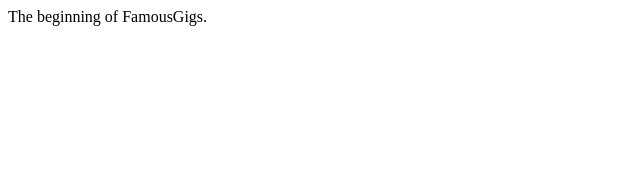
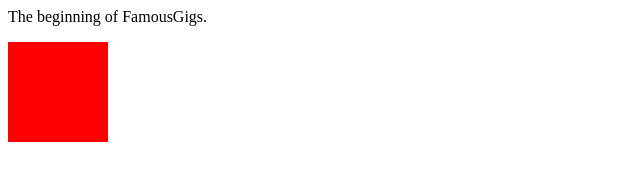
Before and after one commit to cj3kim/FamousGigs, a website: page app/views/index.html in a window 1280 px wide. Shown: the whole page, without its empty margins (0-640 px from the left). Drawn offline with Linux system fonts and the light colour scheme.

Commit message:
We're able to serve the public folder as public/

```diff
--- a/app.js
+++ b/app.js
@@ -8,14 +8,12 @@
 app.set('view engine', 'html')
 app.set('views', './app/views');
 
-app.use('/scripts', serveStatic('public/scripts'));
-app.use('/scripts', serveIndex('public/scripts'));
-
+app.use('/public', serveIndex('public/'));
+app.use('/public', serveStatic('public/'));
 
 app.get('/', function(req, res) {
   res.render('index')
 })
 
 var port = 1337;
-
 app.listen(port);
--- a/app/views/index.html
+++ b/app/views/index.html
@@ -2,11 +2,14 @@
 
 <html>
   <head>
-    <link rel="stylesheet" href="" title="" type="" />
+    <link rel="stylesheet" href="/public/styles/build.css" title="" type="" />
   </head>
 
   <body>
     <p>The beginning of FamousGigs.</p>
+    <div class="test-out">
+    </div>
+
     <script type="text/javascript" src='' charset="utf-8"> </script>
   </body>
 </html>
--- a/public/scripts/app.js
+++ /dev/null
@@ -1 +0,0 @@
-var call=10;
--- /dev/null
+++ b/public/styles/build.css
@@ -0,0 +1,5 @@
+div.test-out {
+  width: 100px;
+  height: 100px;
+  background-color: red;
+}
```
Also changed, not shown: app/assets/styles/main.css (added), public/scripts/build.js (added).
